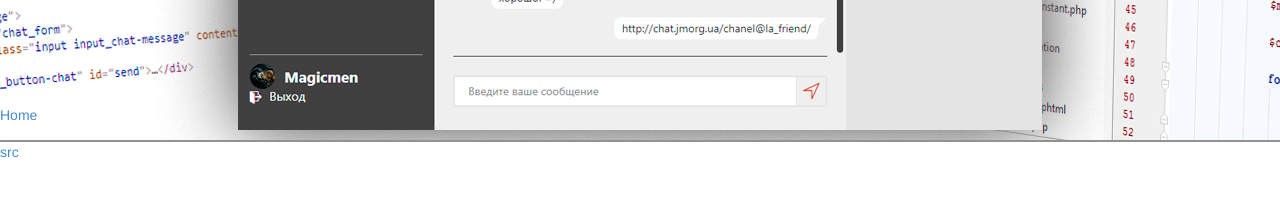
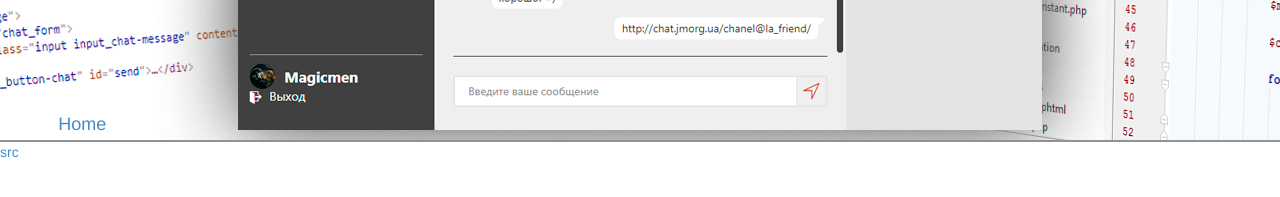
Before and after one commit to jm-organization/jm-organization.github.io, a Jekyll site: the page built from index.html, in a window 1280 px wide. Shown: the part 388-585 px from the top of the page. Built offline with Jekyll 4.4.1, drawn with Linux system fonts in a browser that asks for light colours.

Commit message:
no message

```diff
--- a/_includes/jm_header.html
+++ b/_includes/jm_header.html
@@ -1,5 +1,7 @@
 <div class="jm-navigation-bar" id="navigationbar" >
-	<nav class="navigation page-width" >
-		{% include jm_navigation.html %}
-	</nav>
+	<div class="navigation" >
+		<nav class="page-width" >
+			{% include jm_navigation.html %}
+		</nav>
+	</div>
 </div>
--- a/assets/css/main.css
+++ b/assets/css/main.css
@@ -5,7 +5,7 @@
 
 /* Page */
 .page-width {
-	width: 98px;
+	width: 92%;
 	margin: 0 auto;
 }
 
@@ -29,7 +29,14 @@
 	position: absolute;
 	bottom: 0;
 	left: 0;
+	width: inherit;
 	height: 38px;
 	background: inherit;
 	border-top: 1px solid transparent;
 }
+
+.jm-header .jm-navigation-bar .navigation nav li {
+	line-height: 38px;
+	font-size: 18px;
+	padding: 0 7px;
+}
```
